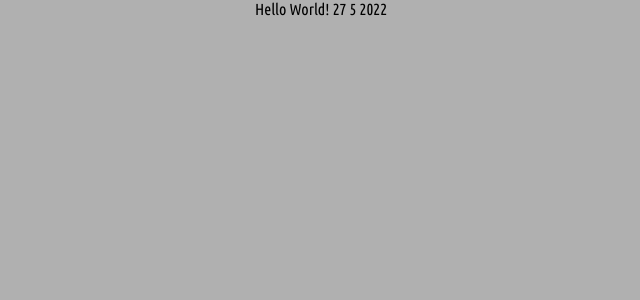
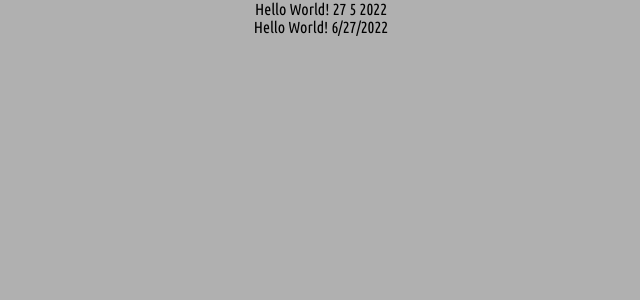
Before and after one commit to WendelAndrade01/Treino---Estagio, a React (Create React App) app in the folder introducao-ao-react/: page / in a window 1280 px wide. Shown: the top 300 px of the page, without its empty margins (319-959 px from the left). Built offline with nearby package versions, Linux system fonts and the light colour scheme.

Commit message:
HelloWorld-02

```diff
--- a/introducao-ao-react/src/App.js
+++ b/introducao-ao-react/src/App.js
@@ -1,10 +1,12 @@
 import './App.css';
 import HelloWorld from './components/HelloWorld';
+import HelloWorld_02 from './components/HelloWorld_02';
 
 function App() {
 	return (
 		<div className="App">
 			<HelloWorld />
+			<HelloWorld_02 />
 		</div>
 	);
 }
--- /dev/null
+++ b/introducao-ao-react/src/components/HelloWorld_02.js
@@ -0,0 +1,21 @@
+const HelloWorld_02 = () => {
+	let date = new Date();
+	let fullDate = date.toLocaleDateString();
+
+	let msg = 'Hello World!';
+
+	let fullMsg = msg.length;
+
+	for (let i = 0; i <= fullMsg; i++) {
+		if (i == fullMsg) {
+			fullMsg = msg;
+			return (
+				<div>
+					{fullMsg} {fullDate}
+				</div>
+			);
+		}
+	}
+};
+
+export default HelloWorld_02;
```
